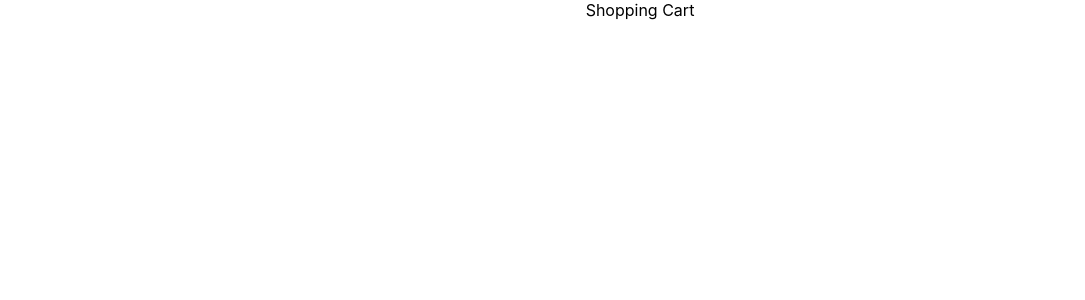
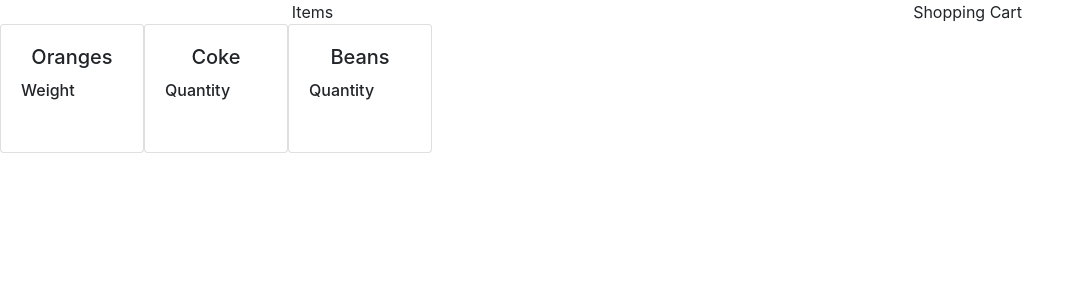
Before and after one commit to ajkumar21/shopping_cart, a React (Create React App) app: page / in a window 1280 px wide. Shown: the top 300 px of the page, without its empty margins (0-1085 px from the left). Built offline with nearby package versions, Linux system fonts and the light colour scheme.

Commit message:
added test for items and implemented cards and text in cards

```diff
--- a/package.json
+++ b/package.json
@@ -10,6 +10,7 @@
     "enzyme": "^3.11.0",
     "enzyme-adapter-react-16": "^1.15.2",
     "react": "^16.13.0",
+    "react-bootstrap": "^1.0.0-beta.17",
     "react-dom": "^16.13.0",
     "react-scripts": "3.4.0"
   },
--- a/src/App.js
+++ b/src/App.js
@@ -1,8 +1,53 @@
 import React from 'react';
+import { useState } from 'react';
 import './App.css';
+import 'bootstrap/dist/css/bootstrap.min.css';
+import {
+  Button,
+  InputGroup,
+  FormControl,
+  Form,
+  ListGroup,
+  Row,
+  Col,
+  Card
+} from 'react-bootstrap';
 
 function App() {
-  return <div className='App'>Shopping Cart</div>;
+  const [amount, setAmount] = useState({ Oranges: 0, Coke: 0, Beans: 0 });
+
+  const stock = {
+    Oranges: { price: 1.99, offer: '', priceCalc: 'byWeight' },
+    Coke: { price: 0.7, offer: '2 for £1', priceCalc: 'byUnit' },
+    Beans: { price: 0.5, offer: '3 for 2', priceCalc: 'byUnit' }
+  };
+
+  return (
+    <Row>
+      <Col>
+        <div className='App'>Items</div>
+
+        <div style={{ display: 'flex' }}>
+          {Object.keys(stock).map(name => (
+            <Card key={name} style={{ width: '9rem', display: 'flex' }}>
+              <Card.Body>
+                <Card.Title style={{ textAlign: 'center' }}>{name}</Card.Title>
+                {stock[name].priceCalc === 'byWeight' ? (
+                  <h6>Weight</h6>
+                ) : (
+                  <h6>Quantity</h6>
+                )}
+                <br />
+              </Card.Body>
+            </Card>
+          ))}
+        </div>
+      </Col>
+      <Col>
+        <div className='App'>Shopping Cart</div>
+      </Col>
+    </Row>
+  );
 }
 
 export default App;
```
Also changed, not shown: 2 other files (tests, documents, lock files or other folders).
